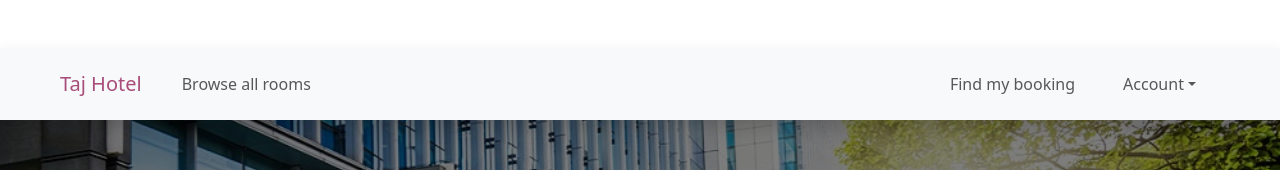
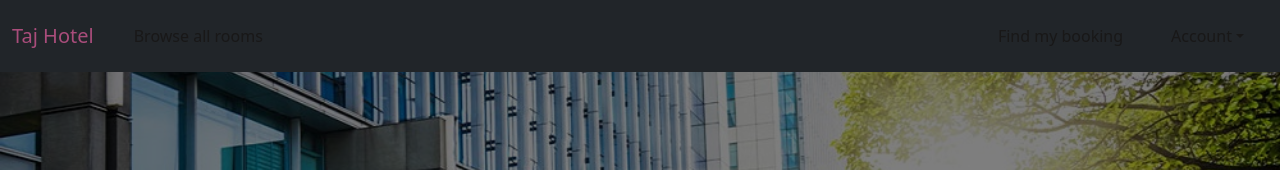
Before and after one commit to namratachavan15/HotelmanagementsysusingSpringbootReact, a React (Create React App) app in the folder hotelmangt/: page / in a window 1280 px wide. Shown: the top 170 px of the page. Built offline with nearby package versions, Linux system fonts and the light colour scheme; no server answers.

Commit message:
Update NavBar.jsx

```diff
--- a/hotelmangt/src/components/layout/NavBar.jsx
+++ b/hotelmangt/src/components/layout/NavBar.jsx
@@ -14,7 +14,10 @@ const NavBar = () => {
 	const userRole = localStorage.getItem("userRole")
 
 	return (
-		<nav className="navbar navbar-expand-lg bg-body-tertiary px-5 shadow mt-5 sticky-top">
+		<nav className="navbar navbar-expand-lg navbar-dark bg-dark sticky-top top-0">
+
+
+
 			<div className="container-fluid">
 				<Link to={"/"} className="navbar-brand">
 					<span className="hotel-color">Taj Hotel</span>
```
